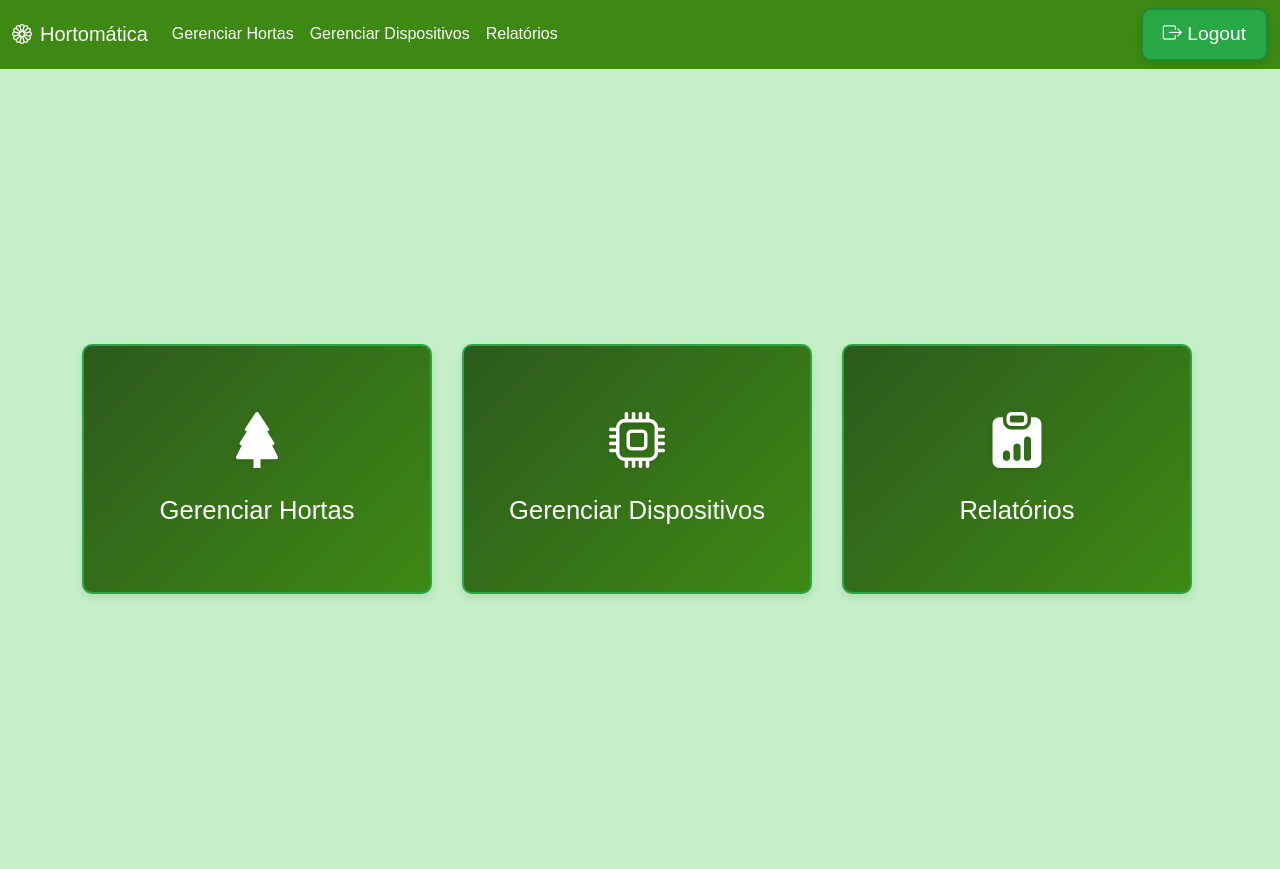
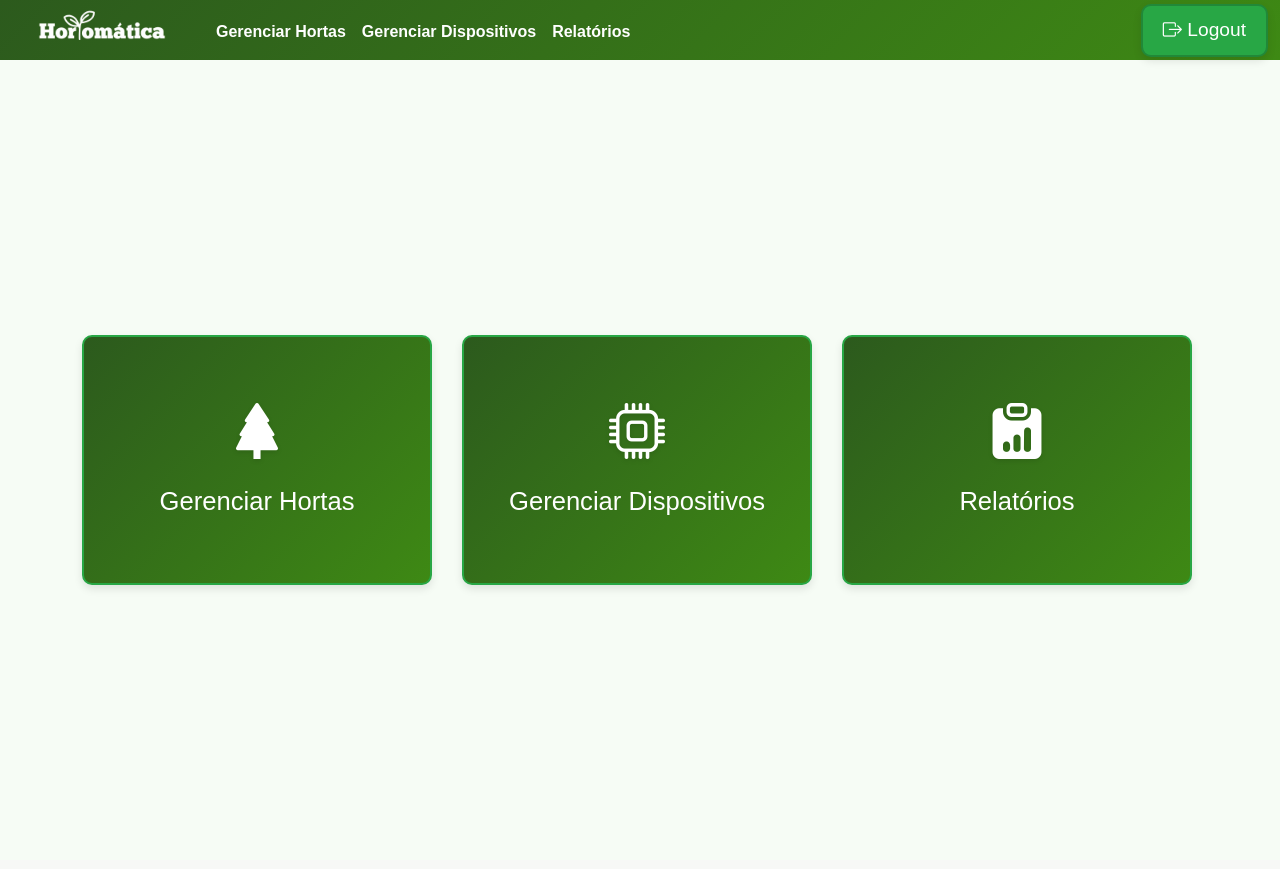
Before and after one commit to Luc1ans/Hortomatica---Sensoriamento-de-hortas, a PHP site: page /View/index.php in a window 1280 px wide. After the commit the page ends 589 px from the top, so only its background shows below. Run offline with PHP 8.4, Linux system fonts and the light colour scheme; the visitor is signed in with stand-in values (Sample User, id 1).

Commit message:
Mudanças Front-end

```diff
--- a/Assets/style.css
+++ b/Assets/style.css
@@ -1,16 +1,43 @@
 /* NAVBAR CSS */
 .navbar {
-    background-color: #3e8914 !important;
+    background: linear-gradient(135deg, #2c5a1d, #3e8914);;
+    height: 60px; /* Ou qualquer altura desejada para a navbar */
+    padding: 0; /* Remove o preenchimento padrão */
+    line-height: 60px; /* Alinha o texto no meio da navbar */
+    display: flex;
+    align-items: center; /* Garante que a logo e o texto fiquem alinhados verticalmente */
+}
+
+.navbar-brand {
+    display: flex;
+    align-items: center; /* Alinha verticalmente o texto e a logo */
+    justify-content: flex-start; /* Alinha à esquerda */
 }
 
 .navbar-text {
     color: white;
+    margin-left: -10px; /* Pequeno espaço entre logo e texto */
+    font-weight: bold;
+    margin-top: 3px;
 }
+
+.navbar-logo {
+    margin-bottom: 7px;
+    width: 200px; /* Ajuste a largura para tornar o texto legível */
+    max-height: 1000px; /* Mantém a altura dentro da navbar */
+}
+
+/* Aumentar o espaço entre os atalhos das páginas */
+.navbar-nav .nav-link {
+    margin-left: -10px;  /* Aumenta o espaço à esquerda entre os itens */
+    margin-right: 10px; /* Aumenta o espaço à direita entre os itens */
+}
+
 
 /* BODY CSS */
 body {
     font-family: Arial, sans-serif;
-    background-color: #c5f0c7;
+    background-color: #f6fcf5;
     margin: 0;
     padding: 0;
 }
--- a/View/AnaliseDados.php
+++ b/View/AnaliseDados.php
@@ -22,7 +22,8 @@ if (empty($dispositivosIDs)) {
 
 // Recupera os dispositivos selecionados via GET; se nenhum for marcado, usa todos
 $dispositivosSelecionados = isset($_GET['dispositivos']) ? $_GET['dispositivos'] : array_map(function ($d) {
-    return $d['idDispositivo']; }, $dispositivosIDs);
+    return $d['idDispositivo'];
+}, $dispositivosIDs);
 
 $filtroSensor = $_GET['sensor'] ?? '';
 $filtroDataInicial = $_GET['data_inicial'] ?? '';
@@ -121,7 +122,7 @@ foreach ($leiturasPorSensor as $sensor => $dataByTime) {
     <nav class="navbar navbar-expand-lg bg-body-tertiary custom-navbar">
         <div class="container-fluid">
             <a class="navbar-brand navbar-text" href="index.php">
-                <i class="bi bi-flower1 me-2"></i>Hortomática
+                <img src="..\Assets\image\logo branca.png" alt="Logo Hortomática" class="navbar-logo">
             </a>
             <button class="navbar-toggler" type="button" data-bs-toggle="collapse" data-bs-target="#navbarNavAltMarkup"
                 aria-controls="navbarNavAltMarkup" aria-expanded="false" aria-label="Toggle navigation">
--- a/View/index.php
+++ b/View/index.php
@@ -16,8 +16,8 @@ require_once('../Assets/Logout.php');
 
     <nav class="navbar navbar-expand-lg bg-body-tertiary custom-navbar">
         <div class="container-fluid">
-            <a class="navbar-brand navbar-text" href="#">
-                <i class="bi bi-flower1 me-2"></i>Hortomática
+            <a class="navbar-brand navbar-text" href="index.php">
+                <img src="..\Assets\image\logo branca.png" alt="Logo Hortomática" class="navbar-logo">
             </a>
             <button class="navbar-toggler" type="button" data-bs-toggle="collapse" data-bs-target="#navbarNavAltMarkup"
                 aria-controls="navbarNavAltMarkup" aria-expanded="false" aria-label="Toggle navigation">
```
Also changed, not shown: View/GerenciarDispositivos.php (+11 -5 lines), View/GerenciarHortas.php (+11 -6 lines), Assets/image/Hortomática.png (added), Assets/image/logo branca.png (added).
